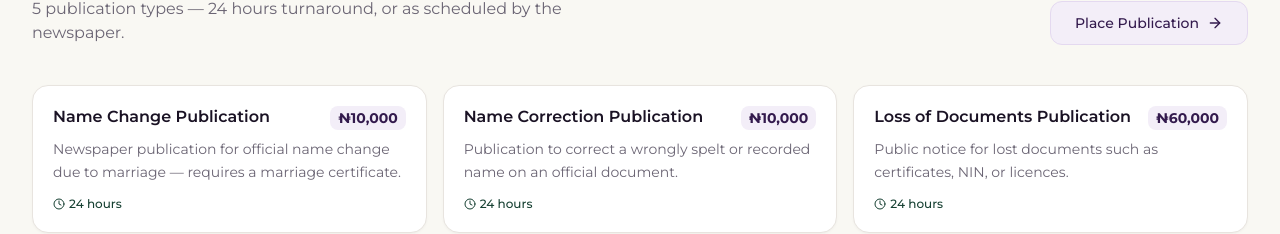
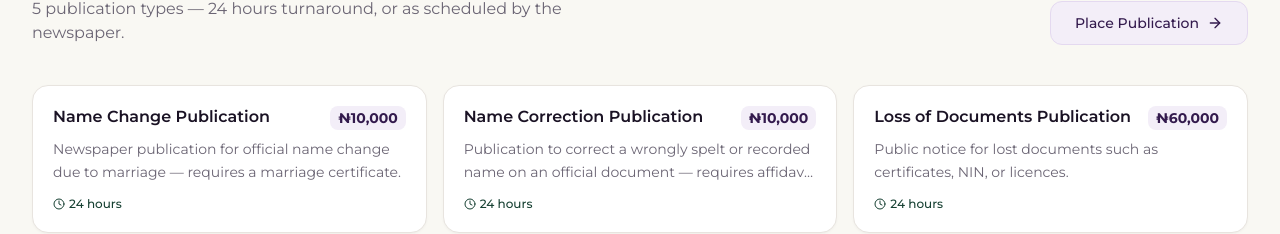
Before and after one commit to Iyamokuma/Paddimi-app, a React (Vite) app: page / in a window 1280 px wide. Shown: the part 3228-3462 px from the top of the page. Built offline with nearby package versions, Linux system fonts and the light colour scheme; no server answers.

Commit message:
Require Affidavit and National ID card uploads for Name Correction Publication
No passport upload needed — customers now upload only their affidavit and
National ID card during checkout, and the files land on the admin dashboard
once payment is confirmed, same as other newspaper request types.

```diff
--- a/src/data/newspaperFields.ts
+++ b/src/data/newspaperFields.ts
@@ -36,6 +36,8 @@ export const NEWSPAPER_SPECIFIC_FIELDS: Record<string, FormFieldDef[]> = {
         { value: 'other', label: 'Others' },
       ],
     },
+    { id: 'affidavitDoc', label: 'Affidavit', type: 'file', required: true, accept: '.pdf,.jpg,.jpeg,.png' },
+    { id: 'nationalIdCard', label: 'National ID Card', type: 'file', required: true, accept: '.pdf,.jpg,.jpeg,.png' },
   ],
   'loss-of-documents-publication': [
     { id: 'affidavitDoc', label: 'Affidavit of Loss', type: 'file', required: true, accept: '.pdf,.jpg,.jpeg,.png' },
--- a/src/data/services.ts
+++ b/src/data/services.ts
@@ -127,10 +127,11 @@ export const newspaperServices: ServiceItem[] = [
     id: 'name-correction-publication',
     category: 'newspaper',
     name: 'Name Correction Publication',
-    description: 'Publication to correct a wrongly spelt or recorded name on an official document.',
+    description: 'Publication to correct a wrongly spelt or recorded name on an official document — requires affidavit and National ID card.',
     price: 10000,
     turnaround: NEWSPAPER_TURNAROUND,
     icon: 'PenLine',
+    requiredDocuments: ['Affidavit', 'National ID Card'],
   },
   {
     id: 'loss-of-documents-publication',
```
